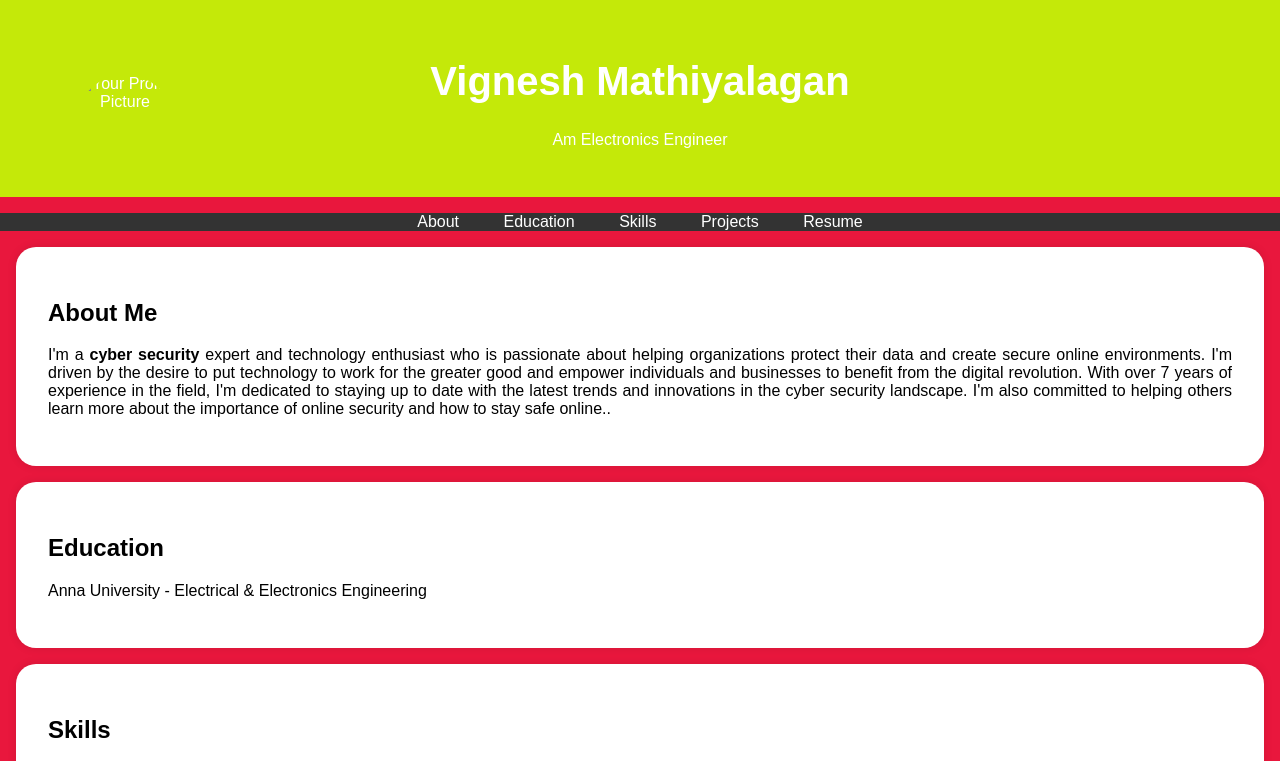
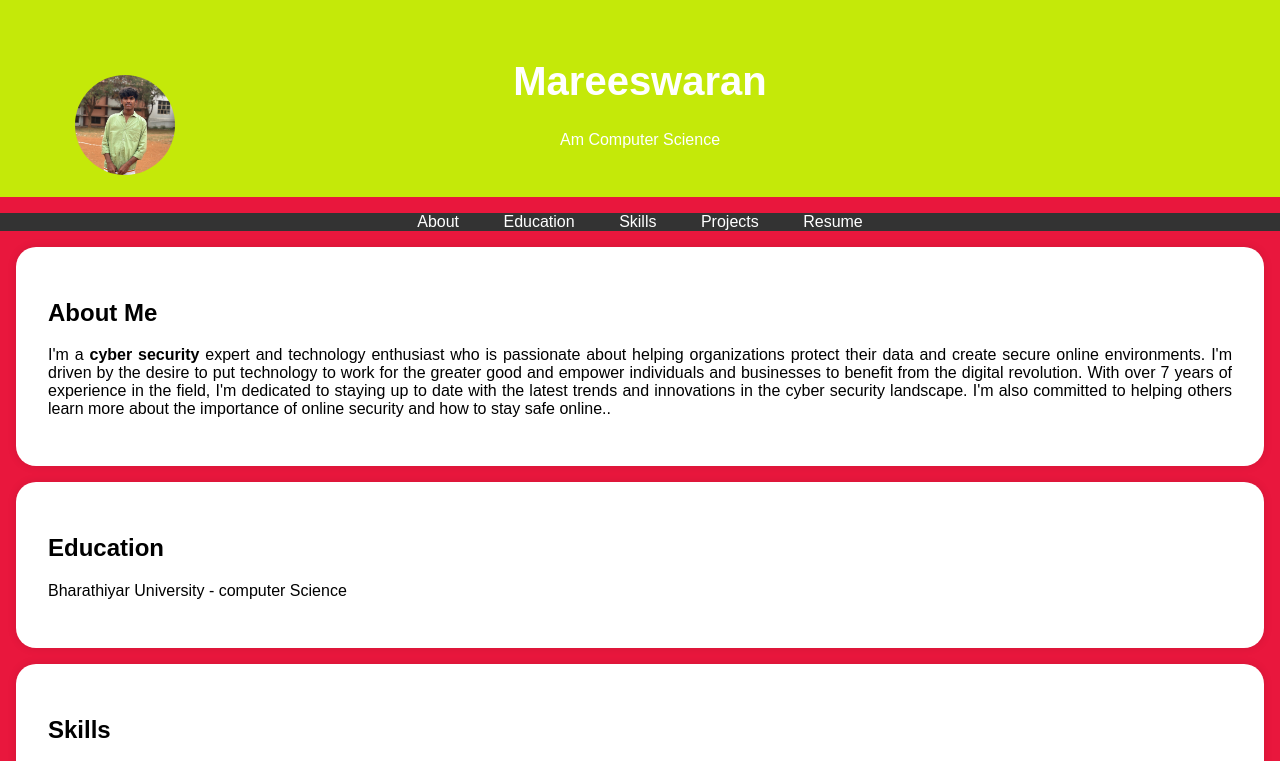
Before and after one commit to asbrubw2322k0173/Digital-portfolio, a plain HTML site: page index.html in a window 1280 px wide. Shown: the top 761 px of the page. Drawn offline with Linux system fonts and the light colour scheme.

Commit message:
Update index.html

```diff
--- a/index.html
+++ b/index.html
@@ -95,9 +95,9 @@
     <header>
         <div class="header-content">
             <!-- Add your profile picture here -->
-            <img src="./Vignesh Mathiyalagan.jpg" alt="Your Profile Picture" class="profile-picture">
-            <h1>Vignesh Mathiyalagan</h1>
-            <p>Am Electronics Engineer</p>
+            <img src="./IMG-20250112-WA0007.jpg" alt="Your Profile Picture" class="profile-picture">
+            <h1>Mareeswaran</h1>
+            <p>Am Computer Science</p>
         </div>
     </header>
 
@@ -122,7 +122,7 @@
     <section id="education">
         <div class="section-content">
             <h2>Education</h2>
-            <p>Anna University  - Electrical & Electronics Engineering</p>
+            <p>Bharathiyar University  -  computer Science </p>
 
 
         </div>
@@ -171,7 +171,7 @@
     </section>
 
     <footer>
-        <p>&copy; 2023 VIGNESH M</p>
+        <p>&copy; 2023 MAREESWARAN G</p>
     </footer>
 
     <script>
```
